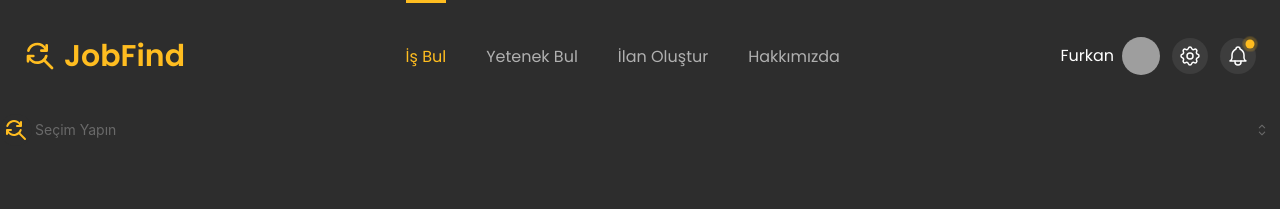
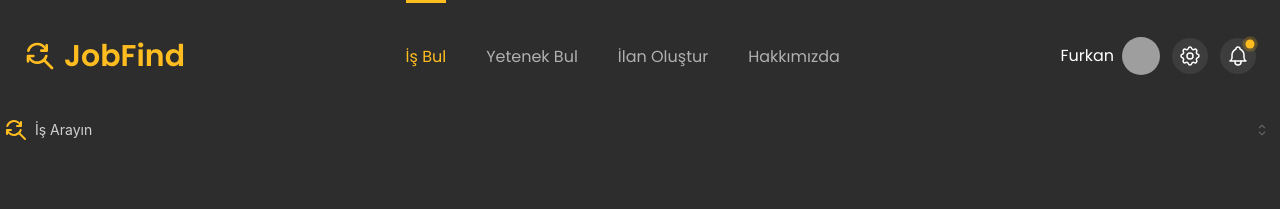
Before and after one commit to themfg63/JobFind, a React (Create React App) app in the folder frontend/: page /find-jobs in a window 1280 px wide. Shown: the top 209 px of the page. Built offline with nearby package versions, Linux system fonts and the light colour scheme; grey boxes are pictures that could not be loaded.

Commit message:
MultiInput updated

```diff
--- a/frontend/src/FindJobs/MultiInput.tsx
+++ b/frontend/src/FindJobs/MultiInput.tsx
@@ -50,7 +50,7 @@ const MultiInput = () => {
                 tabIndex={-1}
                 style={{pointerEvents : 'none'}}
             />
-            <span>{item}</span>
+            <span className='text-mine-shaft-300'>{item}</span>
         </Group>
     </Combobox.Option>
   ))
@@ -72,7 +72,7 @@ const MultiInput = () => {
                     )}
                 </>
             ):(
-                <Input.Placeholder>Seçim Yapın</Input.Placeholder>
+                <Input.Placeholder className='!text-mine-shaft-200'>İş Arayın</Input.Placeholder>
             )}
         </Pill.Group>
         </PillsInput>
```
